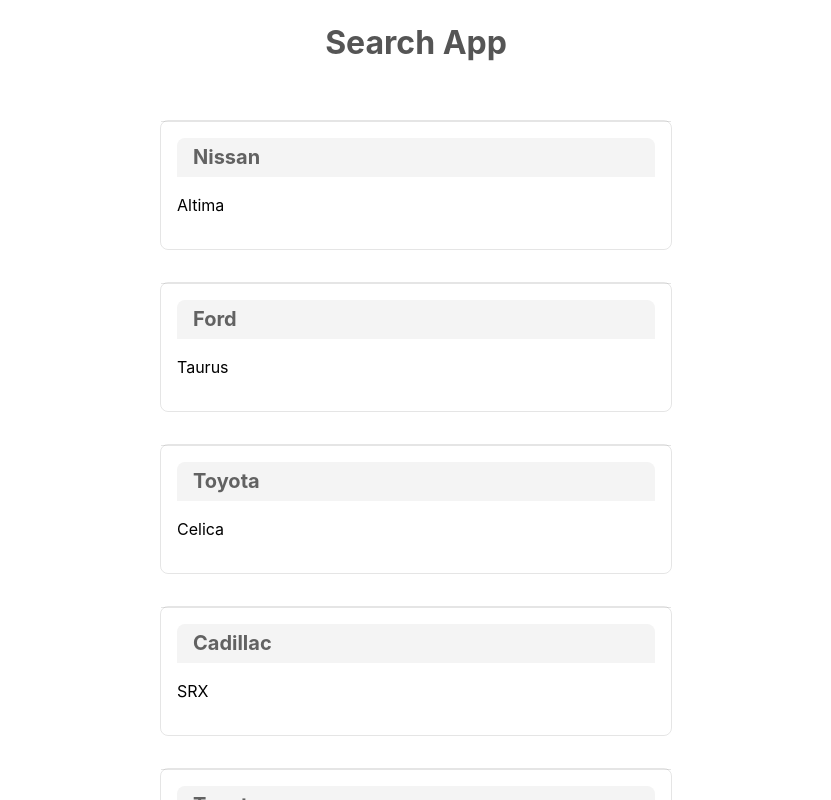
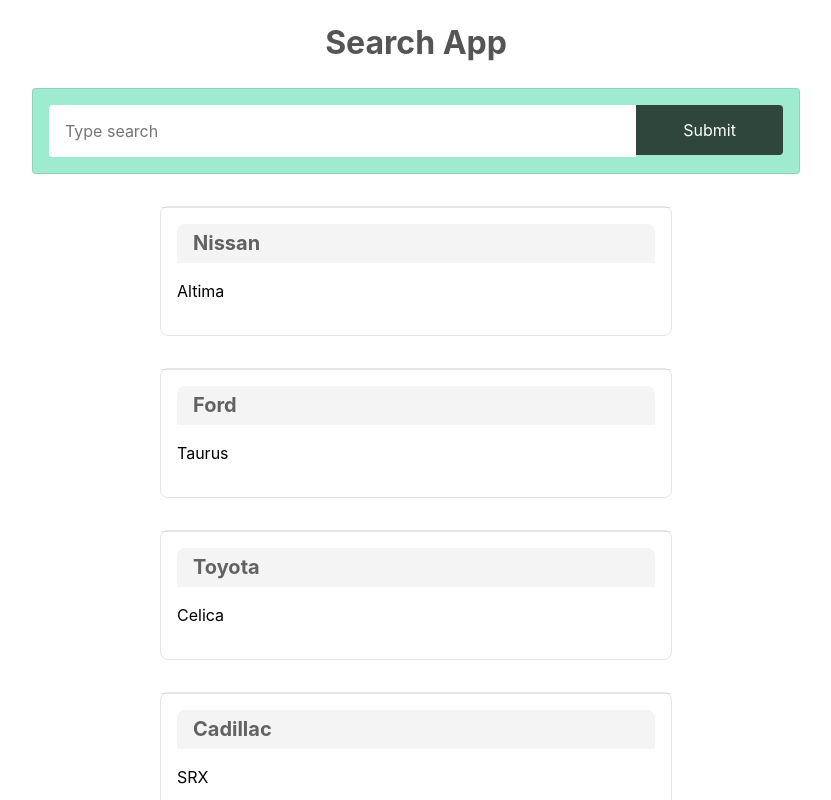
Before and after one commit to BillalPatel/superhero-search-app, a React (Create React App) app: page / in a window 1280 px wide. Shown: the top 800 px of the page, without its empty margins (224-1055 px from the left). Built offline with nearby package versions, Linux system fonts and the light colour scheme.

Commit message:
Remove react svg and create search comp

```diff
--- a/src/App.js
+++ b/src/App.js
@@ -1,7 +1,7 @@
 import React, { Fragment } from 'react';
-import logo from './logo.svg';
 import './App.css';
 import Header from './Header';
+import SearchBox from './SearchBox'
 import CardList from './CardList';
 import { data } from './data';
 
@@ -9,6 +9,7 @@
 	return (
 		<Fragment>
 			<Header />
+			<SearchBox />
 			<CardList data= { data }/>
 		</Fragment>
 	);
--- /dev/null
+++ b/src/SearchBox.js
@@ -0,0 +1,14 @@
+import React from 'react';
+
+const SearchBox = () => {
+	return (
+  		<div className='bg-light-green mw7 center pa3 br2-ns ba b--black-10'>
+		    <div className='cf'>
+				<input type='search' placeholder='Type search' className='f6 f5-l input-reset bn fl black-80 bg-white pa3 lh-solid w-100 w-75-m w-80-l br2-ns br--left-ns'/>
+				<input type='submit'className='f6 f5-l button-reset fl pv3 tc bn bg-animate bg-black-70 hover-bg-black white pointer w-100 w-25-m w-20-l br2-ns br--right-ns'/>
+			</div>
+		</div>
+	)
+}
+
+export default SearchBox;
```
Also changed, not shown: src/logo.svg (deleted).
